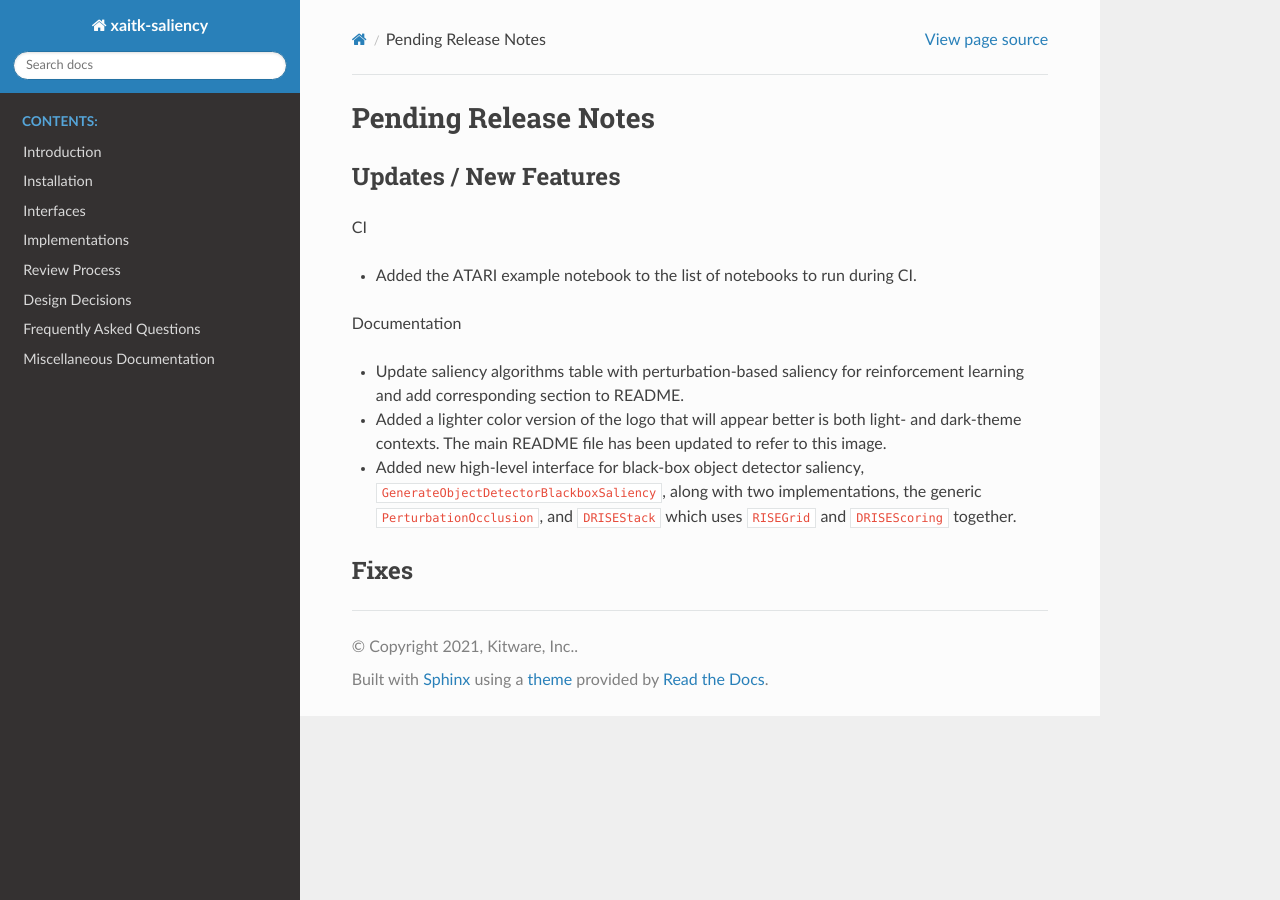
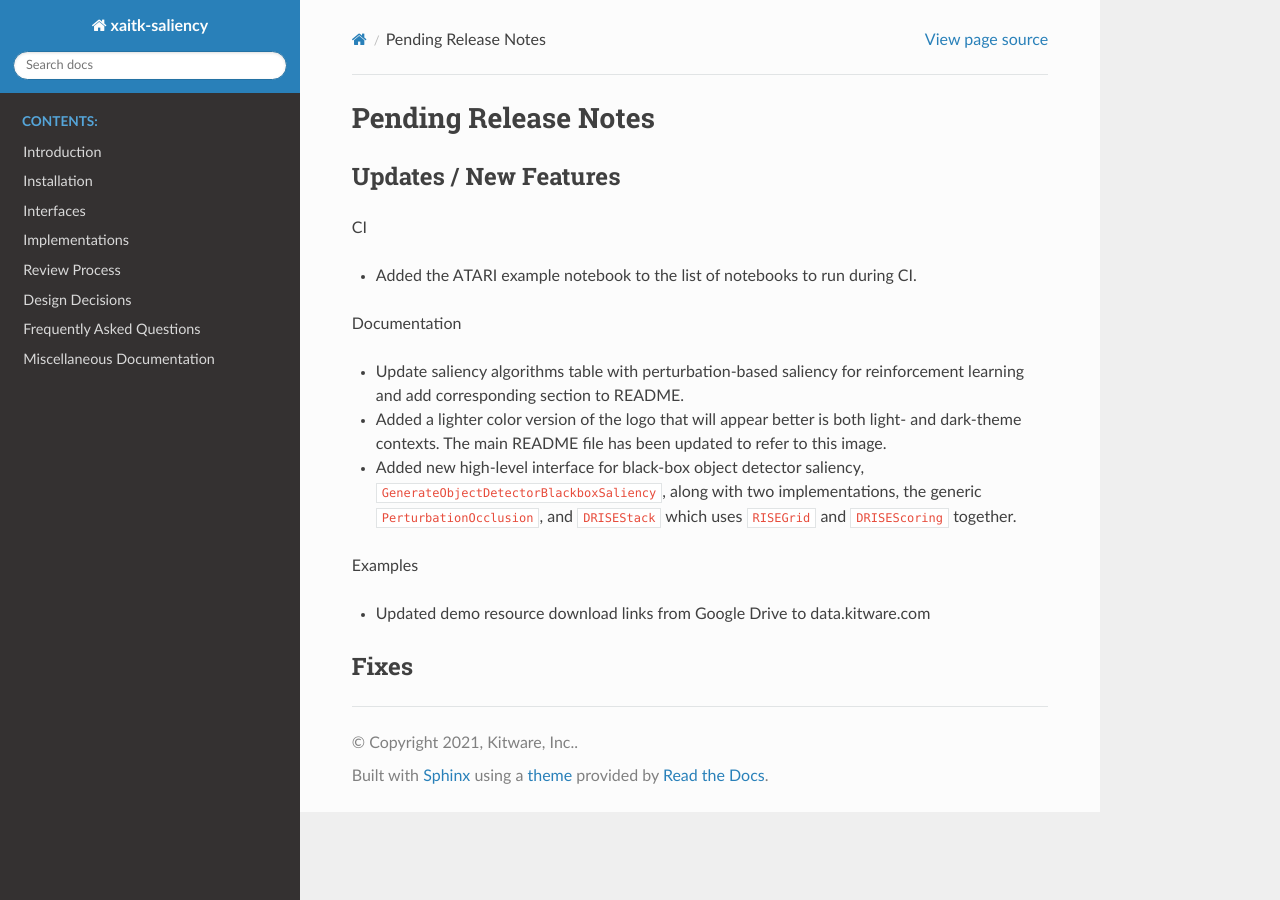
Before and after one commit to XAITK/xaitk-saliency, a Sphinx documentation site: the page built from docs/release_notes/pending_release.rst, in a window 1280 px wide. Built offline with Sphinx 7.4.7 and the Read the Docs theme 2.0.0, drawn with Linux system fonts in a browser that asks for light colours; pages that are not in the unit, such as notebooks, are missing from menus.

Commit message:
Change download links from Google Drive to data.kitware.com

```diff
--- a/docs/release_notes/pending_release.rst
+++ b/docs/release_notes/pending_release.rst
@@ -22,5 +22,9 @@ Documentation
   the generic ``PerturbationOcclusion``, and ``DRISEStack`` which uses
   ``RISEGrid`` and ``DRISEScoring`` together.
 
+Examples
+
+* Updated demo resource download links from Google Drive to data.kitware.com
+
 Fixes
 -----
```
Also changed, not shown: 3 other files.
